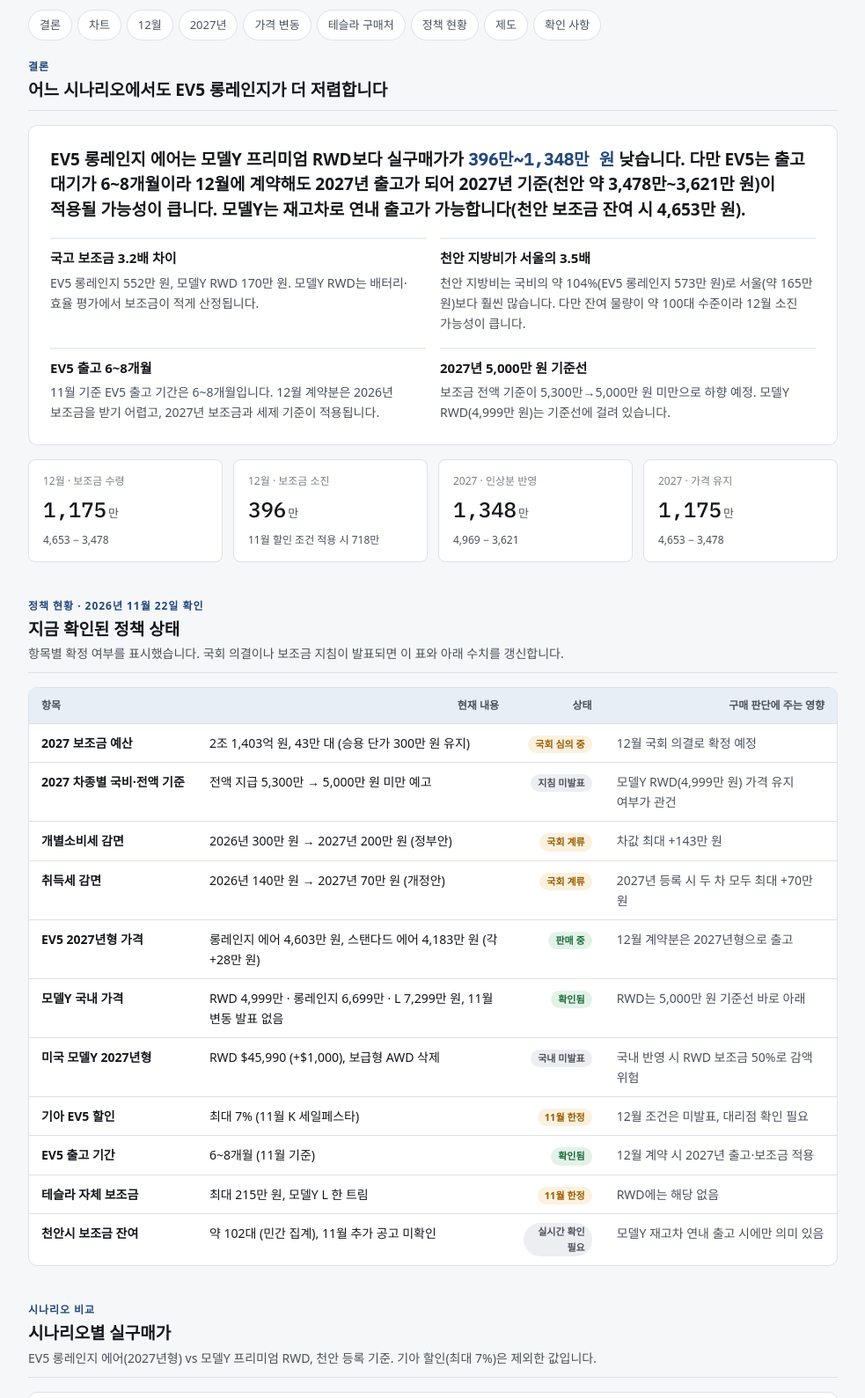
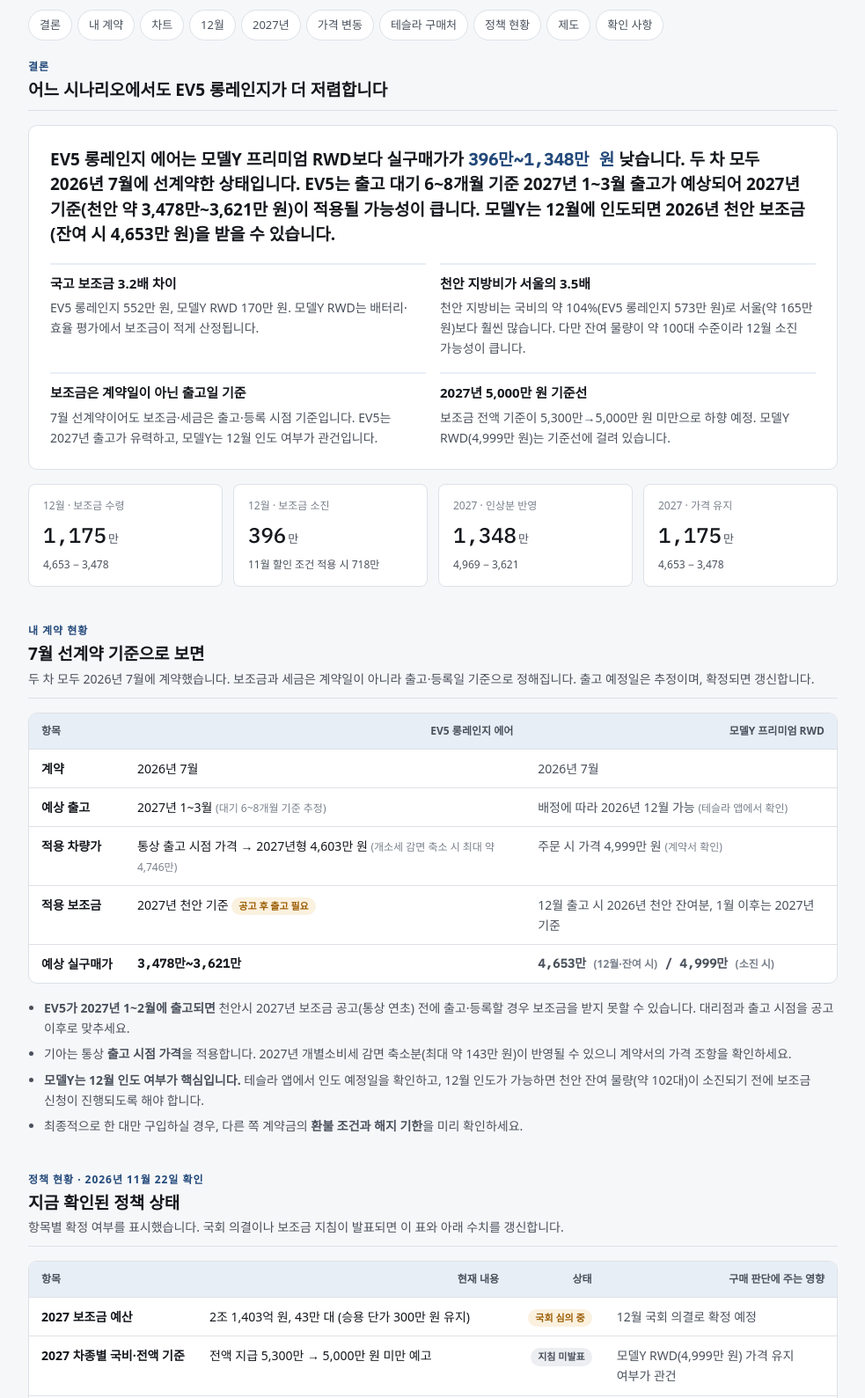
Before and after one commit to msmemory1020-hue/my-first-project, a plain HTML site: page ev5-vs-modely/index.html in a window 1280 px wide. Shown: the part 191-1780 px from the top of the page at 88% size, without its empty margins (148-1131 px from the left). Drawn offline with Linux system fonts and the light colour scheme; a web font is replaced by a local one.

Commit message:
Add July pre-contract status section and delivery-timing guidance
Co-Authored-By: Claude Opus 5.5 <noreply@anthropic.com>
Claude-Session: https://claude.ai/code/session_01Ddfyu6M6hA9mwok9htGwGN

```diff
--- a/ev5-vs-modely/index.html
+++ b/ev5-vs-modely/index.html
@@ -213,17 +213,17 @@ h2 { scroll-margin-top: calc(env(safe-area-inset-top, 0px) + 64px); }
 </header>
 
 <nav class="toc" aria-label="바로가기">
-  <a href="#s-verdict">결론</a><a href="#s-chart">차트</a><a href="#s-dec">12월</a><a href="#s-27">2027년</a><a href="#s-price">가격 변동</a><a href="#s-tesla">테슬라 구매처</a><a href="#s-upd">정책 현황</a><a href="#s-policy">제도</a><a href="#s-risk">확인 사항</a>
+  <a href="#s-verdict">결론</a><a href="#s-contract">내 계약</a><a href="#s-chart">차트</a><a href="#s-dec">12월</a><a href="#s-27">2027년</a><a href="#s-price">가격 변동</a><a href="#s-tesla">테슬라 구매처</a><a href="#s-upd">정책 현황</a><a href="#s-policy">제도</a><a href="#s-risk">확인 사항</a>
 </nav>
 
 <section class="sec" aria-labelledby="s-verdict">
   <div class="sec-head"><div class="eyebrow">결론</div><h2 id="s-verdict">어느 시나리오에서도 EV5 롱레인지가 더 저렴합니다</h2></div>
   <div class="verdict">
-    <p class="verdict-lead">EV5 롱레인지 에어는 모델Y 프리미엄 RWD보다 실구매가가 <em class="num">396만~1,348만 원</em> 낮습니다. 다만 EV5는 출고 대기가 6~8개월이라 <b>12월에 계약해도 2027년 출고</b>가 되어 2027년 기준(천안 약 3,478만~3,621만 원)이 적용될 가능성이 큽니다. 모델Y는 재고차로 연내 출고가 가능합니다(천안 보조금 잔여 시 4,653만 원).</p>
+    <p class="verdict-lead">EV5 롱레인지 에어는 모델Y 프리미엄 RWD보다 실구매가가 <em class="num">396만~1,348만 원</em> 낮습니다. 두 차 모두 <b>2026년 7월에 선계약</b>한 상태입니다. EV5는 출고 대기 6~8개월 기준 <b>2027년 1~3월 출고</b>가 예상되어 2027년 기준(천안 약 3,478만~3,621만 원)이 적용될 가능성이 큽니다. 모델Y는 12월에 인도되면 2026년 천안 보조금(잔여 시 4,653만 원)을 받을 수 있습니다.</p>
     <ul class="points">
       <li><h3>국고 보조금 3.2배 차이</h3><p>EV5 롱레인지 552만 원, 모델Y RWD 170만 원. 모델Y RWD는 배터리·효율 평가에서 보조금이 적게 산정됩니다.</p></li>
       <li><h3>천안 지방비가 서울의 3.5배</h3><p>천안 지방비는 국비의 약 104%(EV5 롱레인지 573만 원)로 서울(약 165만 원)보다 훨씬 많습니다. 다만 잔여 물량이 약 100대 수준이라 12월 소진 가능성이 큽니다.</p></li>
-      <li><h3>EV5 출고 6~8개월</h3><p>11월 기준 EV5 출고 기간은 6~8개월입니다. 12월 계약분은 2026년 보조금을 받기 어렵고, 2027년 보조금과 세제 기준이 적용됩니다.</p></li>
+      <li><h3>보조금은 계약일이 아닌 출고일 기준</h3><p>7월 선계약이어도 보조금·세금은 출고·등록 시점 기준입니다. EV5는 2027년 출고가 유력하고, 모델Y는 12월 인도 여부가 관건입니다.</p></li>
       <li><h3>2027년 5,000만 원 기준선</h3><p>보조금 전액 기준이 5,300만→5,000만 원 미만으로 하향 예정. 모델Y RWD(4,999만 원)는 기준선에 걸려 있습니다.</p></li>
     </ul>
   </div>
@@ -233,6 +233,28 @@ h2 { scroll-margin-top: calc(env(safe-area-inset-top, 0px) + 64px); }
     <div class="gap" role="listitem"><span class="k">2027 · 인상분 반영</span><span class="v num">1,348<small>만</small></span><span class="s">4,969 − 3,621</span></div>
     <div class="gap" role="listitem"><span class="k">2027 · 가격 유지</span><span class="v num">1,175<small>만</small></span><span class="s">4,653 − 3,478</span></div>
   </div>
+</section>
+
+<section class="sec" aria-labelledby="s-contract">
+  <div class="sec-head"><div class="eyebrow">내 계약 현황</div><h2 id="s-contract">7월 선계약 기준으로 보면</h2><p>두 차 모두 2026년 7월에 계약했습니다. 보조금과 세금은 계약일이 아니라 출고·등록일 기준으로 정해집니다. 출고 예정일은 추정이며, 확정되면 갱신합니다.</p></div>
+  <div class="tbl-wrap">
+    <table class="status">
+      <thead><tr><th>항목</th><th>EV5 롱레인지 에어</th><th>모델Y 프리미엄 RWD</th></tr></thead>
+      <tbody>
+        <tr><td>계약</td><td>2026년 7월</td><td>2026년 7월</td></tr>
+        <tr><td>예상 출고</td><td>2027년 1~3월 <span class="sub">(대기 6~8개월 기준 추정)</span></td><td>배정에 따라 2026년 12월 가능 <span class="sub">(테슬라 앱에서 확인)</span></td></tr>
+        <tr><td>적용 차량가</td><td>통상 출고 시점 가격 → 2027년형 4,603만 원 <span class="sub">(개소세 감면 축소 시 최대 약 4,746만)</span></td><td>주문 시 가격 4,999만 원 <span class="sub">(계약서 확인)</span></td></tr>
+        <tr><td>적용 보조금</td><td>2027년 천안 기준 <span class="pill">공고 후 출고 필요</span></td><td>12월 출고 시 2026년 천안 잔여분, 1월 이후는 2027년 기준</td></tr>
+        <tr><td>예상 실구매가</td><td class="num hl">3,478만~3,621만</td><td class="num hl">4,653만 <span class="sub">(12월·잔여 시)</span> / 4,999만 <span class="sub">(소진 시)</span></td></tr>
+      </tbody>
+    </table>
+  </div>
+  <ul class="notes">
+    <li><b>EV5가 2027년 1~2월에 출고되면</b> 천안시 2027년 보조금 공고(통상 연초) 전에 출고·등록할 경우 보조금을 받지 못할 수 있습니다. 대리점과 출고 시점을 공고 이후로 맞추세요.</li>
+    <li>기아는 통상 <b>출고 시점 가격</b>을 적용합니다. 2027년 개별소비세 감면 축소분(최대 약 143만 원)이 반영될 수 있으니 계약서의 가격 조항을 확인하세요.</li>
+    <li><b>모델Y는 12월 인도 여부가 핵심입니다.</b> 테슬라 앱에서 인도 예정일을 확인하고, 12월 인도가 가능하면 천안 잔여 물량(약 102대)이 소진되기 전에 보조금 신청이 진행되도록 해야 합니다.</li>
+    <li>최종적으로 한 대만 구입하실 경우, 다른 쪽 계약금의 <b>환불 조건과 해지 기한</b>을 미리 확인하세요.</li>
+  </ul>
 </section>
 
 <section class="sec" aria-labelledby="s-upd">
```
Also changed, not shown: tools/page.html (+25 -3 lines).
